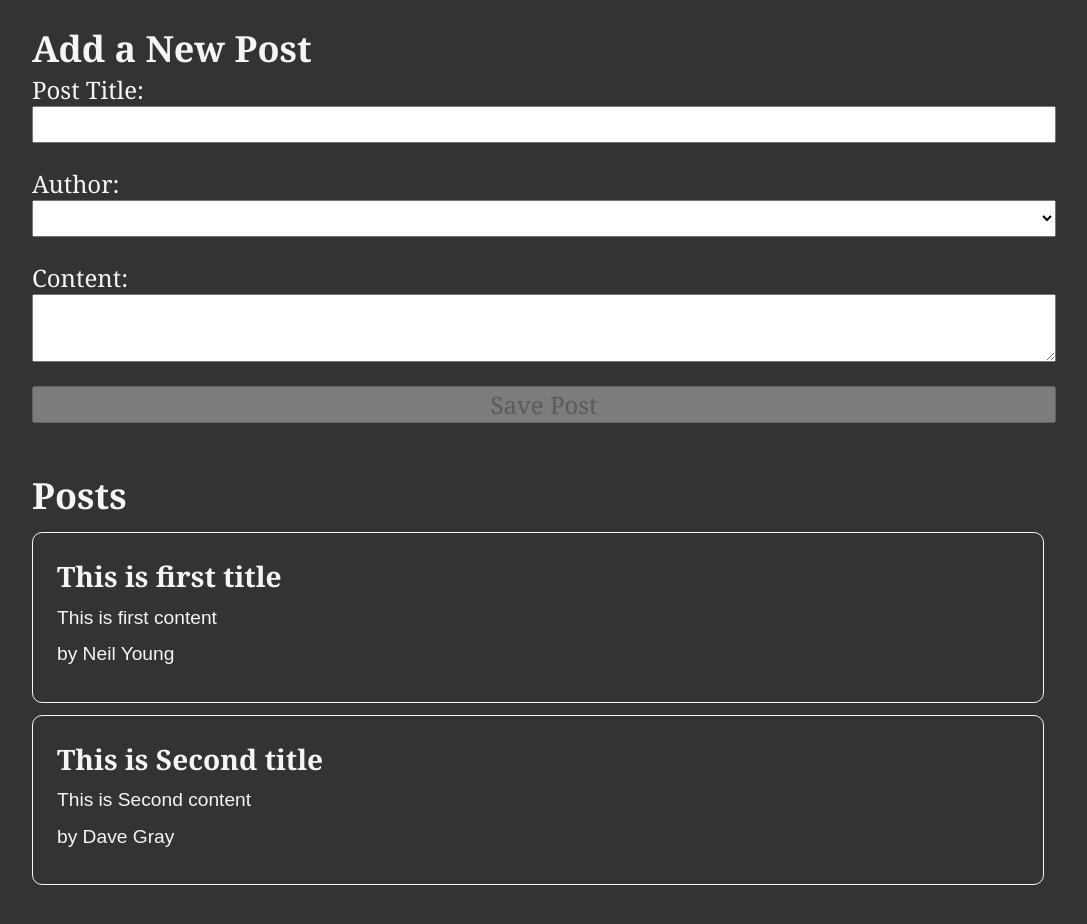
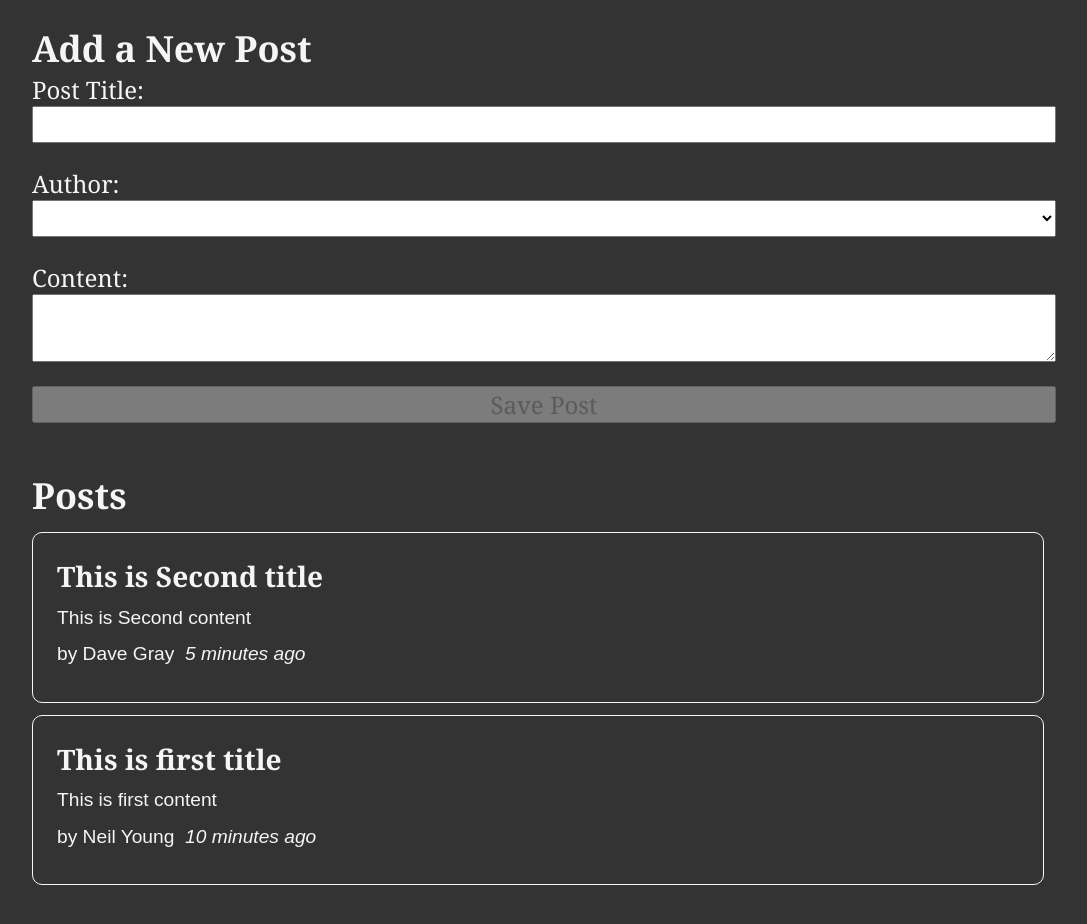
Before and after one commit to MamunVerse/Bulletin-Board-App-React-Redux-Toolkit, a React (Create React App) app: page / in a window 1280 px wide. Shown: the top 924 px of the page, without its empty margins (96-1183 px from the left). Built offline with nearby package versions, Linux system fonts and the light colour scheme.

Commit message:
Completely show date  on post card

```diff
--- a/src/features/posts/PostList.js
+++ b/src/features/posts/PostList.js
@@ -1,25 +1,31 @@
 import { useSelector } from "react-redux";
 import { selectAllPosts } from "./postsSlice";
 import PostAuthor from "./PostAuthor";
-
+import TimeAgo from "./TimeAgo";
 
 const PostList = () => {
   const posts = useSelector(selectAllPosts);
-    const renderedPosts = posts.map(post => (
+
+  const orderedPosts = posts
+    .slice()
+    .sort((a, b) => b.date.localeCompare(a.date));
+
+  const renderedPosts = orderedPosts.map((post) => (
     <article key={post.id}>
       <h3>{post.title}</h3>
       <p>{post.content.substring(0, 100)}</p>
       <p>
-              <PostAuthor userId={post.userId}/>
+        <PostAuthor userId={post.userId} />
+        <TimeAgo timestamp={post.date} />
       </p>
     </article>
-    ))
+  ));
   return (
     <section>
       <h2>Posts</h2>
       {renderedPosts}
     </section>
-  )
-}
+  );
+};
 
-export default PostList
+export default PostList;
--- /dev/null
+++ b/src/features/posts/TimeAgo.js
@@ -0,0 +1,17 @@
+import { parseISO, formatDistanceToNow } from "date-fns";
+
+const TimeAgo = ({timestamp}) => {
+    let timeAgo = '';
+    if(timestamp){
+        const date = parseISO(timestamp);
+        const timePeriod = formatDistanceToNow(date);
+        timeAgo = `${timePeriod} ago`
+    }
+  return (
+    <span title={timeAgo}>
+        &nbsp; <i>{timeAgo}</i>
+    </span>
+  )
+}
+
+export default TimeAgo
--- a/src/features/posts/postsSlice.js
+++ b/src/features/posts/postsSlice.js
@@ -14,7 +14,7 @@ const initialState = [
     title: "This is Second title",
     content: "This is Second content",
     userId : 2,
-    date : sub(new Date(), {minutes : 10}).toISOString(),
+    date : sub(new Date(), {minutes : 5}).toISOString(),
   },
 ];
 
@@ -32,7 +32,8 @@ const postsSlice = createSlice({
             id: nanoid(),
             title,
             content,
-            userId
+            userId,
+            date : new Date().toISOString()
           },
         };
       },
```
Lines whose indentation alone changed are shown as unchanged.
